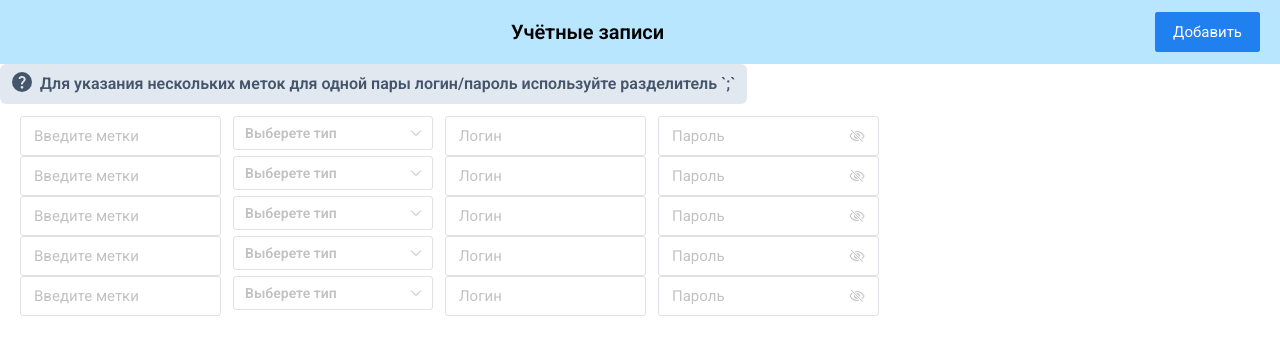
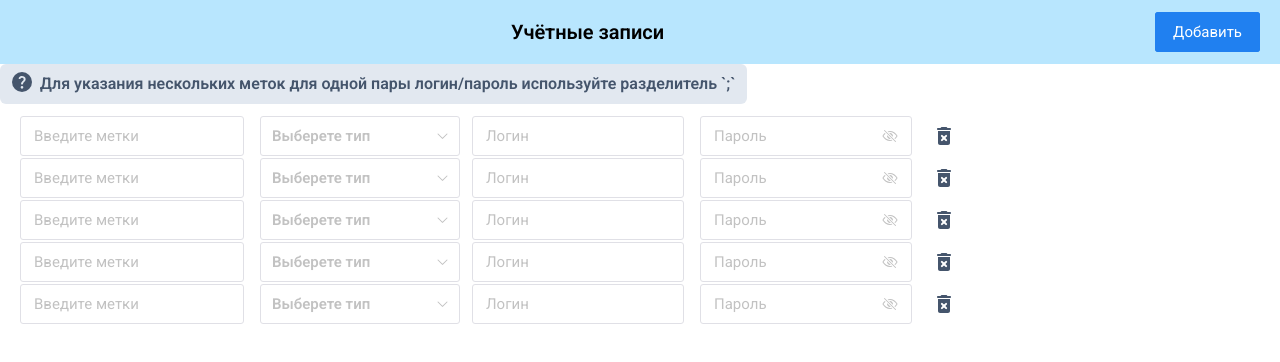
Before and after one commit to MiggRabbid/test-task-SaaSoft, a Vue app: page / in a window 1280 px wide. Shown: the top 362 px of the page. Built offline with nearby package versions, Linux system fonts and the light colour scheme.

Commit message:
Update: AccountItem

```diff
--- /dev/null
+++ b/src/assets/svg/icons/DeleteForeverRound.vue
@@ -0,0 +1,14 @@
+<template>
+  <svg
+    xmlns="http://www.w3.org/2000/svg"
+    xmlns:xlink="http://www.w3.org/1999/xlink"
+    viewBox="0 0 24 24"
+  >
+    <path
+      d="M6 19c0 1.1.9 2 2 2h8c1.1 0 2-.9 2-2V7H6v12zm3.17-6.41a.996.996 0 1 1 1.41-1.41L12 12.59l1.41-1.41a.996.996 0 1 1 1.41 1.41L13.41 14l1.41 1.41a.996.996 0 1 1-1.41 1.41L12 15.41l-1.41 1.41a.996.996 0 1 1-1.41-1.41L10.59 14l-1.42-1.41zM18 4h-2.5l-.71-.71c-.18-.18-.44-.29-.7-.29H9.91c-.26 0-.52.11-.7.29L8.5 4H6c-.55 0-1 .45-1 1s.45 1 1 1h12c.55 0 1-.45 1-1s-.45-1-1-1z"
+      fill="currentColor"
+    ></path>
+  </svg>
+</template>
+
+<script setup lang="ts"></script>
--- a/src/assets/svg/icons/index.ts
+++ b/src/assets/svg/icons/index.ts
@@ -1,2 +1,5 @@
 // src/shared/ui/CustomInput/index.ts
-export { default as QuestionMarkRound } from './QuestionMarkRound.vue';
+import { default as QuestionMarkRound } from './QuestionMarkRound.vue';
+import { default as DeleteForeverRound } from './DeleteForeverRound.vue';
+
+export { QuestionMarkRound, DeleteForeverRound };
--- a/src/features/AccountItem/AccountItem.vue
+++ b/src/features/AccountItem/AccountItem.vue
@@ -1,9 +1,23 @@
 <template>
   <n-space align="start">
-    <CustomInput type="text" placeholder="Введите метки" modelValue="" maxlength="100" />
-
-    <n-select :options="options" style="width: 200px" placeholder="Выберете тип" />
-
+    <div class="flex w-110 gap-4">
+      <CustomInput
+        type="text"
+        placeholder="Введите метки"
+        modelValue=""
+        maxlength="100"
+        multiRow
+      />
+      <!-- По хорошему, нужно тоже вынести в отдельный компонент -->
+      <n-select
+        :options="options"
+        size="large"
+        style="width: 200px !important"
+        placeholder="Выберете тип"
+        class="shrink-0!"
+      />
+    </div>
+    <div class="flex w-110 gap-4">
       <CustomInput type="text" placeholder="Логин" modelValue="" maxlength="100" />
 
       <template v-if="true">
@@ -13,13 +27,20 @@
           modelValue=""
           minlength="4"
           maxlength="200"
+          width="200px"
           show-password-on="mousedown"
         />
       </template>
+    </div>
+
+    <n-button quaternary class="size-10! p-2!"
+      ><DeleteForeverRound class="size-8 text-slate-600!"
+    /></n-button>
   </n-space>
 </template>
 
 <script setup lang="ts">
+import { CustomInput } from '../../shared/ui/CustomInput';
+import { DeleteForeverRound } from '../../assets/svg/icons';
 import { options } from './config/constants.ts';
-import { CustomInput } from '../../shared/ui/CustomInput';
 </script>
```
Lines whose indentation alone changed are shown as unchanged.
